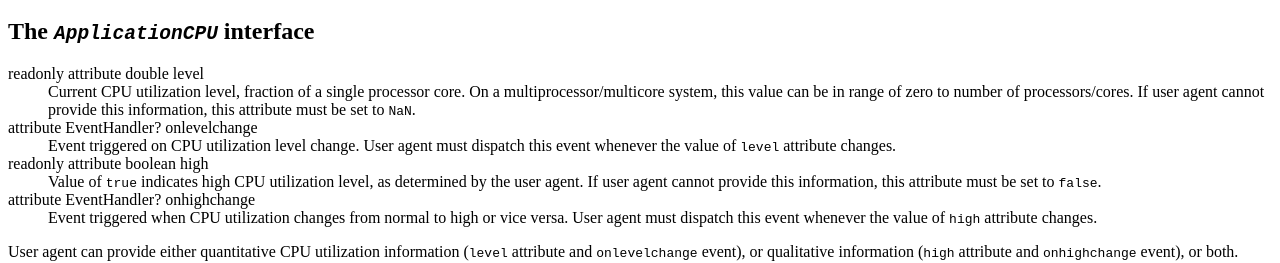
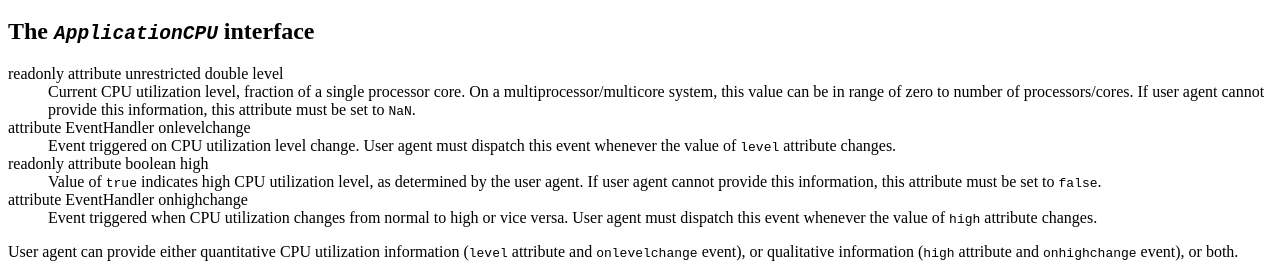
Before and after one commit to andrey-logvinov/cpu-usage-api, a plain HTML site: page index.html in a window 1280 px wide. Shown: the part 1277-1540 px from the top of the page. Drawn offline with Linux system fonts and the light colour scheme.

Commit message:
Fixed ApplicationCPU interface

```diff
--- a/index.html
+++ b/index.html
@@ -198,14 +198,14 @@ navigator.getApplicationCPU().then(function(cpu) {
     <section>
       <h2>The <dfn><code>ApplicationCPU</code></dfn> interface</h2>
       <dl title="interface ApplicationCPU : EventTarget" class="idl">
-        <dt>readonly attribute double level</dt>
+        <dt>readonly attribute unrestricted double level</dt>
         <dd>
           Current CPU utilization level, fraction of a single processor core. On
           a multiprocessor/multicore system, this value can be in range of zero
           to number of processors/cores. If <a>user agent</a> cannot provide
           this information, this attribute must be set to <code>NaN</code>.
         </dd>
-        <dt>attribute EventHandler? onlevelchange</dt>
+        <dt>attribute EventHandler onlevelchange</dt>
         <dd>
           Event triggered on CPU utilization level change. <a>User agent</a>
           must dispatch this event whenever the value of <code>level</code>
@@ -217,7 +217,7 @@ navigator.getApplicationCPU().then(function(cpu) {
           determined by the user agent. If <a>user agent</a> cannot provide this
           information, this attribute must be set to <code>false</code>.
         </dd>
-        <dt>attribute EventHandler? onhighchange</dt>
+        <dt>attribute EventHandler onhighchange</dt>
         <dd>
           Event triggered when CPU utilization changes from normal to high or
           vice versa. <a>User agent</a> must dispatch this event whenever the
```
